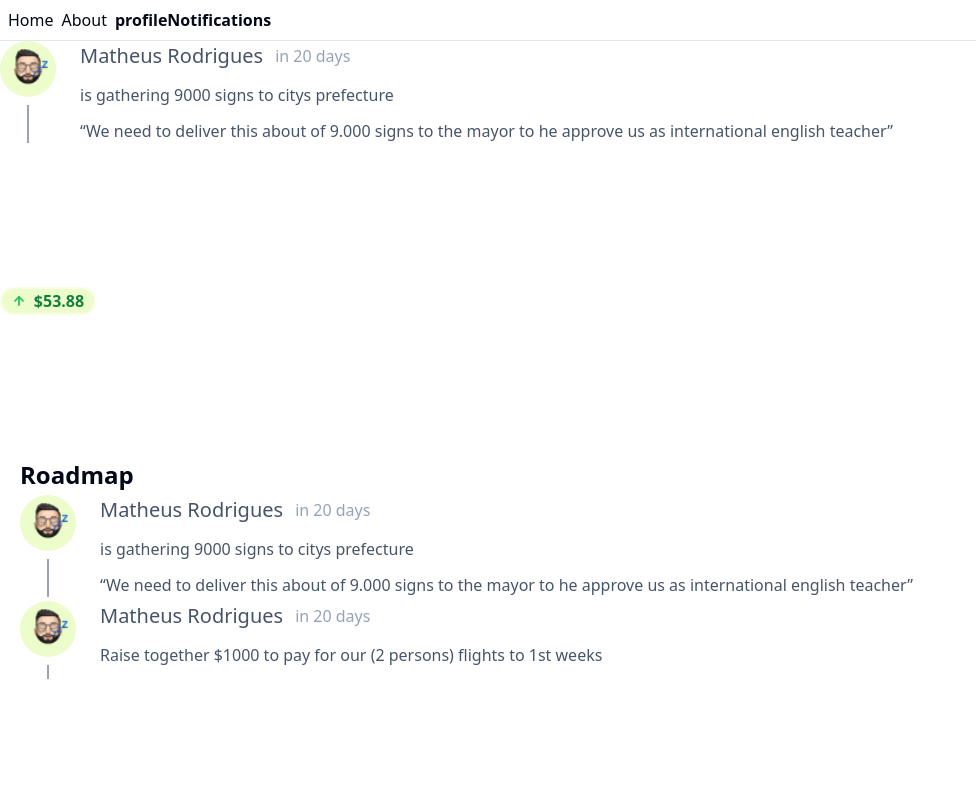
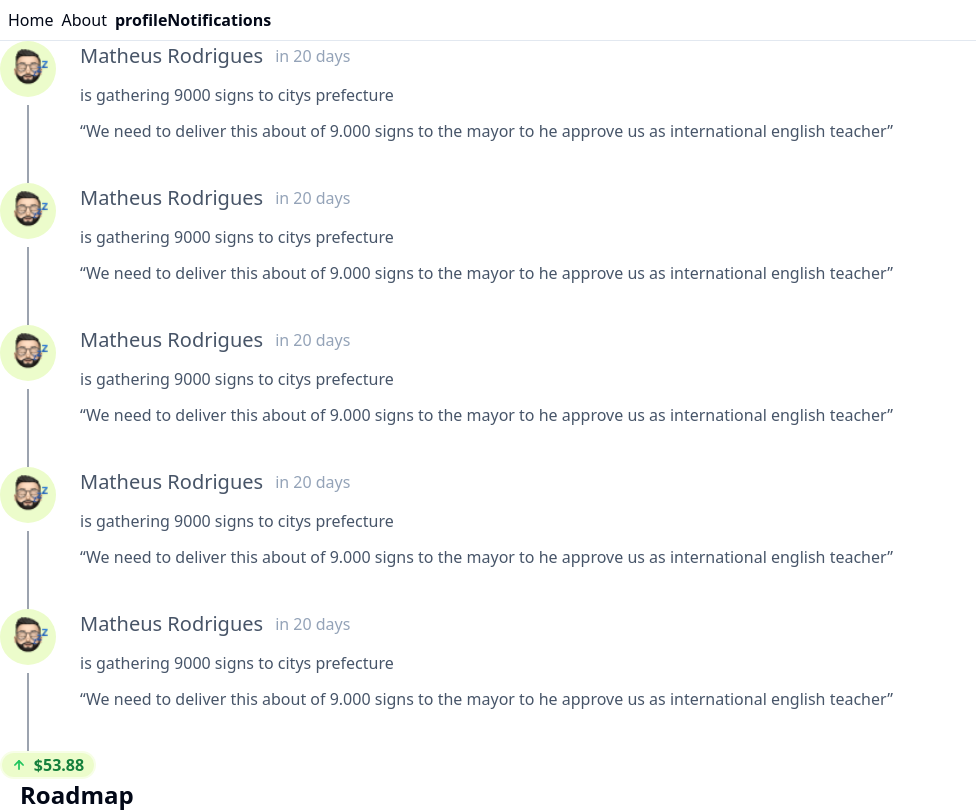
Before and after one commit to Aprender-e-Crescer/crowdfy, a React (Vite) app: page /profileNotifications in a window 1280 px wide. Shown: the top 812 px of the page, without its empty margins (0-976 px from the left). Built offline with nearby package versions, Linux system fonts and the light colour scheme.

Commit message:
Ajustando erros

```diff
--- a/src/components/NotificationComponent.tsx
+++ b/src/components/NotificationComponent.tsx
@@ -16,13 +16,13 @@ export function NotificationComponent({
   return (
     <div className="flex gap-6">
       <div className="flex flex-col justify-center">
-        <div className='flex flex-col flex-1 gap-y-2'>
+        <div className="flex flex-col flex-1 gap-y-2">
           <Avatar className="flex justify-center items-center size-14">
             <AvatarImage className="bg-lime-100 " src={img} />
             <AvatarFallback></AvatarFallback>
           </Avatar>
           <div className="flex flex-col items-center justify-center flex-1">
-            <hr className='flex-1 h-full border border-gray-400' />
+            <hr className="flex-1 h-full border border-gray-400" />
           </div>
         </div>
         <div className="line-clamp-2"></div>
@@ -36,7 +36,7 @@ export function NotificationComponent({
           <p className="flex gap-3 text-[#475569]">{text1}</p>
         </div>
         <div className="flex gap-3 ">
-          <p className="text-[#475569]">{text2}</p>
+          <p className="text-[#475569] mb-10">{text2}</p>
         </div>
       </div>
     </div>
--- a/src/components/roadmap.tsx
+++ b/src/components/roadmap.tsx
@@ -2,9 +2,9 @@ import { NotificationComponent } from './NotificationComponent'
 
 export function Roadmap() {
   return (
-    <div className="flex flex-col gap-1 ml-5">
-      <div className="title font-bold text-2xl">Roadmap</div>
-
+    <div className="flex flex-col ml-5">
+      <div className="flex flex-col gap-y-6">
+        <p className="title font-bold text-2xl ">Roadmap</p>
         <NotificationComponent
           nome="Matheus Rodrigues"
           text1="is gathering 9000 signs to citys prefecture"
@@ -12,6 +12,7 @@ export function Roadmap() {
           text2="“We need to deliver this about of 9.000 signs to the mayor to he approve us as
        international english teacher”"
         />
+      </div>
 
       <NotificationComponent
         nome="Matheus Rodrigues"
--- a/src/routes/profileNotifications.tsx
+++ b/src/routes/profileNotifications.tsx
@@ -11,7 +11,39 @@ export let Route = createFileRoute(`/profileNotifications`)({
 
 function ProfileNotifications() {
   return (
-    <div className="flex flex-col gap-36">
+    <div className="flex flex-col ">
+      <NotificationComponent
+        nome="Matheus Rodrigues"
+        text1="is gathering 9000 signs to citys prefecture"
+        postedIn="in 20 days"
+        text2="“We need to deliver this about of 9.000 signs to the mayor to he approve us as
+       international english teacher”"
+      />
+
+      <NotificationComponent
+        nome="Matheus Rodrigues"
+        text1="is gathering 9000 signs to citys prefecture"
+        postedIn="in 20 days"
+        text2="“We need to deliver this about of 9.000 signs to the mayor to he approve us as
+       international english teacher”"
+      />
+
+      <NotificationComponent
+        nome="Matheus Rodrigues"
+        text1="is gathering 9000 signs to citys prefecture"
+        postedIn="in 20 days"
+        text2="“We need to deliver this about of 9.000 signs to the mayor to he approve us as
+       international english teacher”"
+      />
+
+      <NotificationComponent
+        nome="Matheus Rodrigues"
+        text1="is gathering 9000 signs to citys prefecture"
+        postedIn="in 20 days"
+        text2="“We need to deliver this about of 9.000 signs to the mayor to he approve us as
+       international english teacher”"
+      />
+
       <NotificationComponent
         nome="Matheus Rodrigues"
         text1="is gathering 9000 signs to citys prefecture"
@@ -21,23 +53,7 @@ function ProfileNotifications() {
       />
 
       <BackgroundButton preço="$53.88" />
-      <div cla>
-        {/* <Card
-          numerosBarra="4.533/9.000"
-          localização="São Paulo, Brazil"
-          nomeUser="Mateus Rodrigues"
-          descrição=" I need about 9.000 signatures to deliver to my
-              mayor in two weeks and get that grant! Check more about our
-              project and if you want to see how we are changing lovely children
-              lifes on China countryside just teaching how they can use the
-              internet."
-          titulo=" Help us Teach English for Kids on China Countryside"
-          outraImagemFundo={imagemFundo}
-          temImagemFundo={false}
-        /> */}
-
-        <Roadmap />
-      </div>
+      <Roadmap />
     </div>
   )
 }
```
Also changed, not shown: src/components/backgroundButton.tsx (+5 -5 lines). Lines whose indentation alone changed are shown as unchanged.
